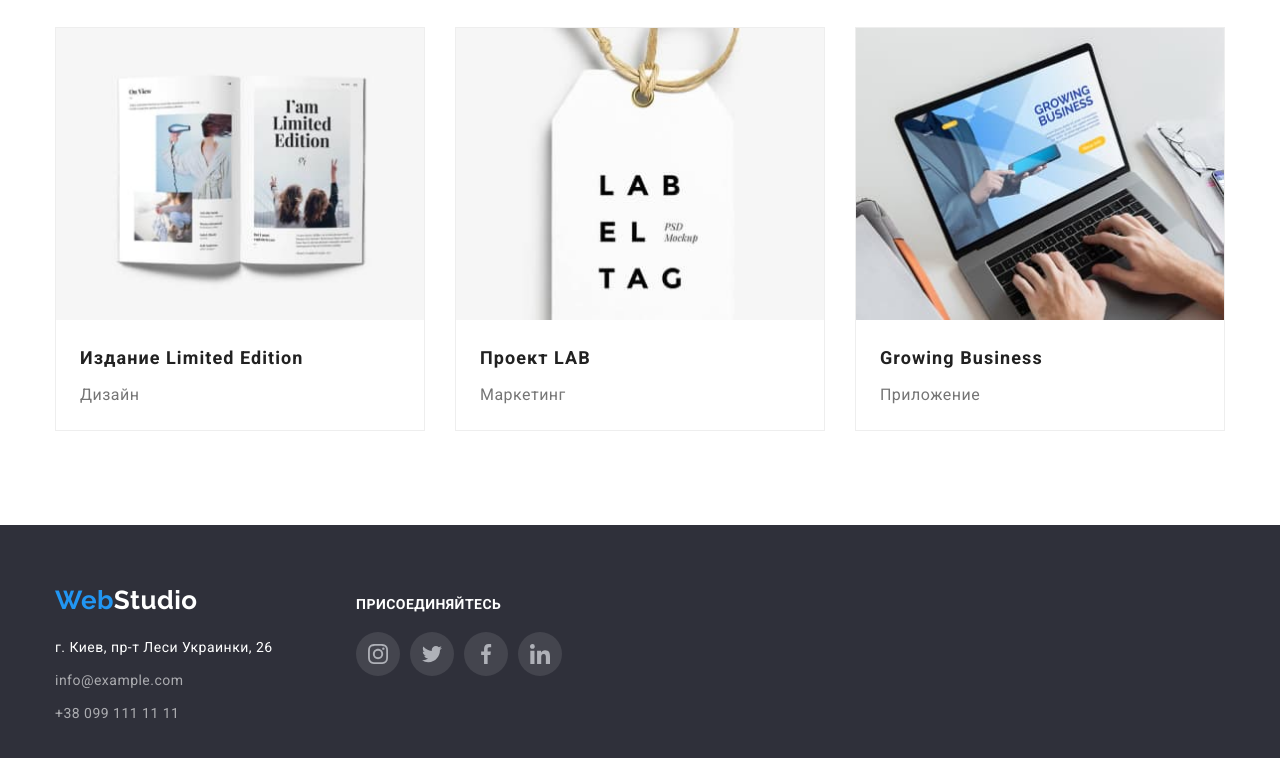
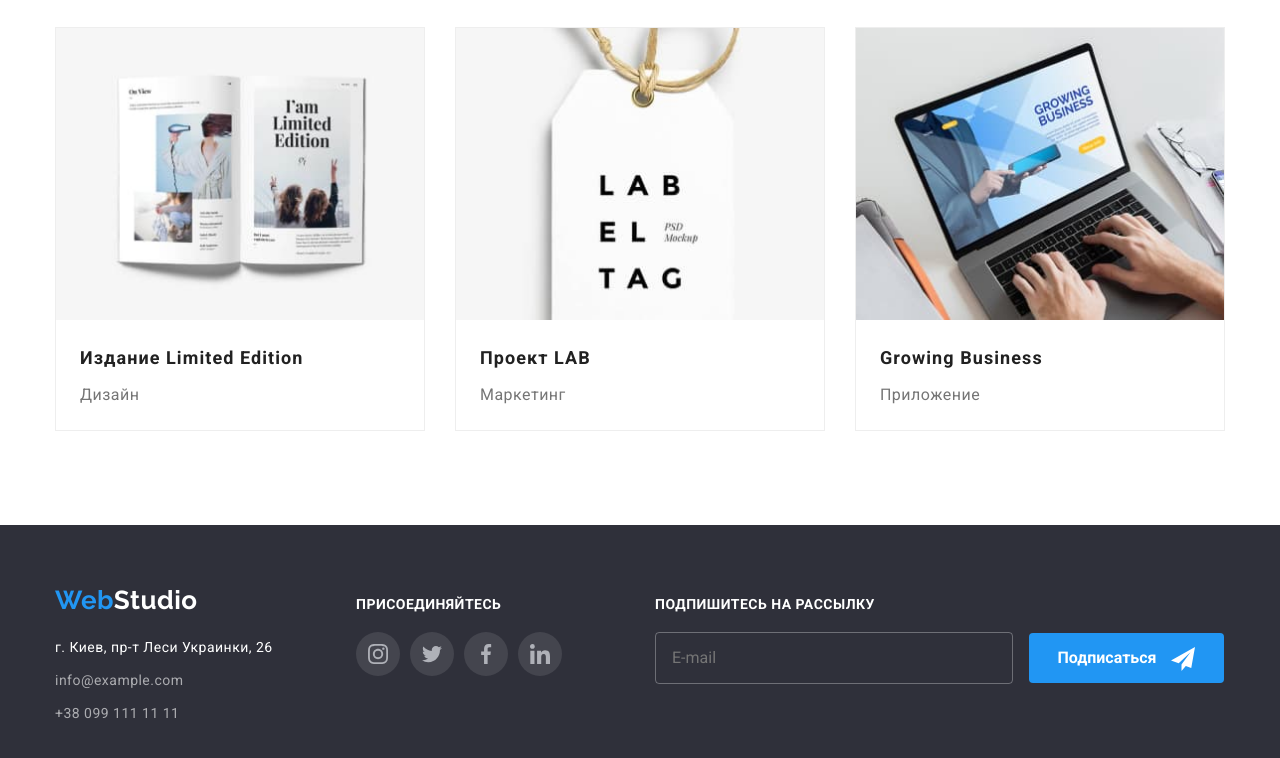
Before and after one commit to Yuliia-Petrova/goit-markup-hw-06, a plain HTML site: page portfolio.html in a window 1280 px wide. Shown: the part 1099-1857 px from the top of the page. Drawn offline with nearby package versions, Linux system fonts and the light colour scheme.

Commit message:
Add subscribe form

```diff
--- a/portfolio.html
+++ b/portfolio.html
@@ -288,6 +288,26 @@
             </li>
           </ul>
         </div>
+        <div class="footer-right">
+          <form action="#" class="form">
+            <label for="email">
+              <p class="subscribe-text">Подпишитесь на рассылку</p>
+            </label>
+            <input
+              type="email"
+              name="email"
+              id="email"
+              placeholder="E-mail"
+              class="email-field"
+            />
+            <button type="submit" class="subscribe-button">
+              Подписаться
+              <svg class="subscribe-icon">
+                <use href="./images/sprite.svg#subscribe-icon"></use>
+              </svg>
+            </button>
+          </form>
+        </div>
       </div>
     </footer>
   </body>
```
